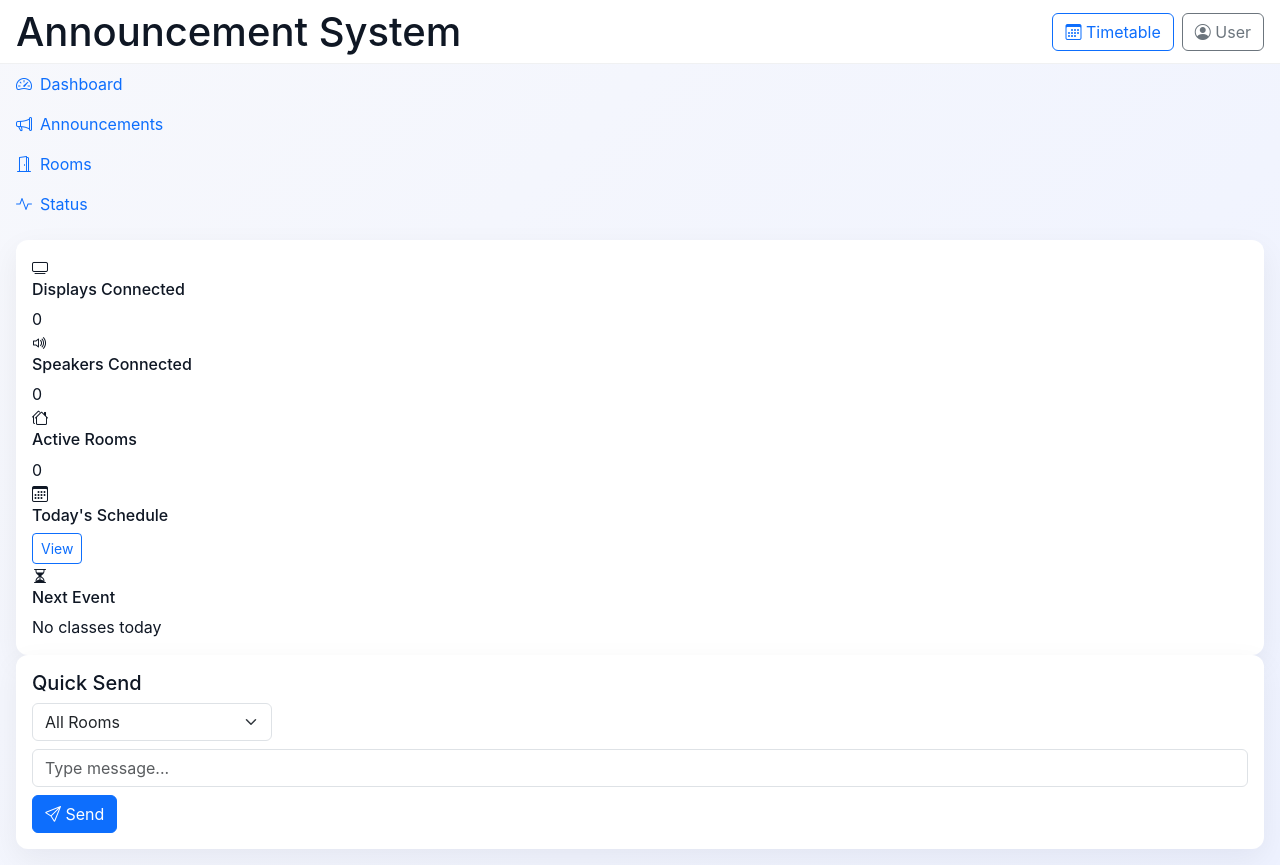
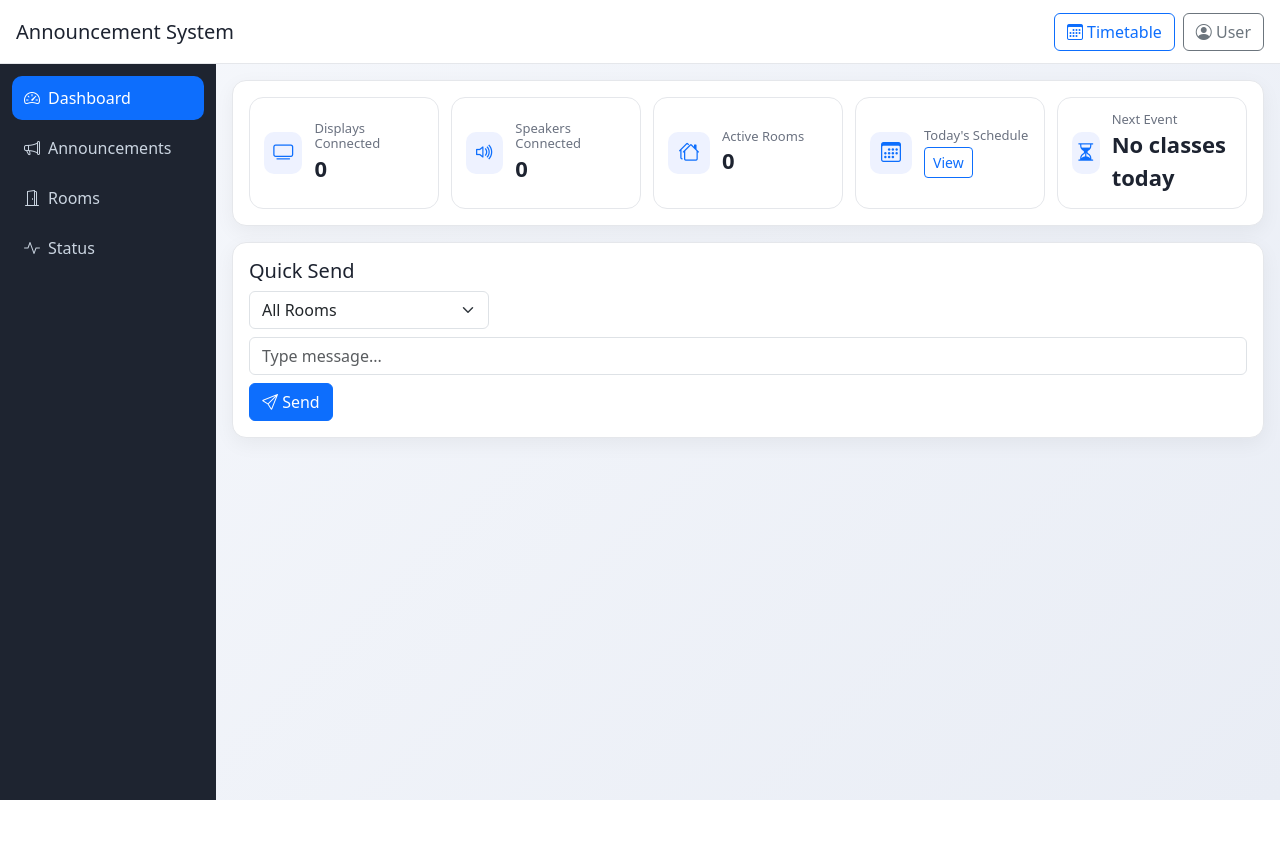
Before and after one commit to challaSaiBharath/my-iot-project, a plain HTML site: page index.html in a window 1280 px wide. After the commit the page ends 800 px from the top, so only its background shows below. Drawn offline with nearby package versions, Linux system fonts and the light colour scheme; no server answers.

Commit message:
Refactor CSS variables and styles for layout

```diff
--- a/style.css
+++ b/style.css
@@ -1,46 +1,98 @@
 :root{
-  --bg1:#f7f8fc;
-  --panel:#ffffff;
-  --accent:#0d6efd;
-}
-/* timetable row delete button full row effect */
-.timetable-row-delete {
-  transition: all 0.25s ease;
-  background-color: #ffebeb !important;
+  --bg1:#f6f8fc; --bg2:#e9edf5;
+  --card:#ffffff; --primary:#0d6efd; --text:#1d2330;
+  --muted:#6b7280; --accent:#eef2ff; --ok:#22c55e; --warn:#f59e0b; --bad:#ef4444;
 }
 
-/* layout */
-body{margin:0;font-family:Inter,system-ui,-apple-system,Segoe UI,Roboto,'Helvetica Neue',Arial;background:linear-gradient(135deg,var(--bg1),#eef2ff);color:#0f1724}
-.app-header{background:var(--panel);border-bottom:1px solid rgba(15,23,36,0.06);display:flex;align-items:center;justify-content:space-between;height:64px;padding:0 16px}
-.app-title{font-size:18px;font-weight:700}
-.app-body{min-height:calc(100vh - 64px);display:flex}
-.sidebar{width:240px;background:linear-gradient(180deg,#0f1724,#0b1224);color:#e6eef8;padding-top:18px}
-.sidebar .nav-link{color:rgba(255,255,255,0.9);padding:10px 14px;border-radius:8px;margin-bottom:8px;display:block;text-decoration:none}
-.sidebar .nav-link.active,.sidebar .nav-link:hover{background:linear-gradient(90deg,var(--accent),#00b894);color:white;transform:translateX(6px)}
-main{padding:24px}
+*{box-sizing:border-box}
+body{
+  margin:0;
+  font-family: system-ui, -apple-system, "Segoe UI", Roboto, "Helvetica Neue", Arial;
+  color:var(--text);
+  background: linear-gradient(135deg,var(--bg1),var(--bg2));
+  min-height:100vh;
+}
 
-/* Dashboard panels grid */
-.panel-grid{display:grid;grid-template-columns:repeat(auto-fit,minmax(200px,1fr));gap:16px;margin-bottom:18px}
-.panel{background:var(--panel);border-radius:12px;padding:16px;box-shadow:0 10px 30px rgba(16,24,40,0.06)}
-.panel h4{margin:0 0 8px 0;font-size:14px}
-.panel .big{font-size:28px;font-weight:700}
+.app-header{
+  height:64px; background:#fff; border-bottom:1px solid #e5e7eb;
+  position:sticky; top:0; z-index:10;
+}
+.app-header h1{ font-size:20px; }
 
-/* announcements layout */
-.announcement-layout{display:grid;grid-template-columns:320px 1fr;gap:16px}
-.room-switch{display:flex;justify-content:space-between;align-items:center;padding:8px;border-radius:8px;background:#f8fafc;margin-bottom:8px}
+.app-shell{ display:flex; align-items:stretch; min-height:calc(100vh - 64px); }
 
-/* announcement history */
-#announcementHistory{max-height:250px;overflow:auto;padding:8px;background:#fff;border-radius:8px;border:1px solid #eee}
+.app-sidebar{
+  width:240px; background:#1e2430; color:#cbd5e1;
+  padding:12px; position:sticky; top:64px; height:calc(100vh - 64px);
+}
+.app-sidebar .nav-link{
+  color:#cbd5e1; border-radius:10px; margin-bottom:6px; padding:10px 12px;
+  transition:.15s ease; display:flex; align-items:center;
+}
+.app-sidebar .nav-link:hover{ background:#2b3342; color:#fff;}
+.app-sidebar .nav-link.active{ background:var(--primary); color:#fff; }
 
-/* side panel / timetable */
-.side-panel{position:fixed;right:-520px;top:64px;width:520px;height:calc(100vh - 64px);background:var(--panel);box-shadow:-10px 0 40px rgba(2,6,23,0.08);transition:right .28s ease;padding:16px;z-index:50}
-.side-panel.open{right:0}
-.side-panel-header{border-bottom:1px solid rgba(0,0,0,0.04);padding-bottom:8px}
-.timetable-row{display:flex;justify-content:space-between;padding:10px;border-bottom:1px dashed #f0f0f0}
+.app-main{
+  flex:1; max-width:100%; padding:24px;
+}
+.panel{
+  background:var(--card); border:1px solid #e5e7eb; border-radius:14px;
+  padding:16px; margin-bottom:16px; box-shadow:0 6px 20px rgba(0,0,0,.05);
+}
 
-/* rooms list */
-.room-card{display:flex;justify-content:space-between;align-items:center;padding:10px;background:#fff;border-radius:8px;margin-bottom:8px;box-shadow:0 2px 8px rgba(2,6,23,0.03)}
+.grid-cards{ display:grid; grid-template-columns: repeat(5,minmax(190px,1fr)); gap:12px; }
+@media (max-width:1100px){ .grid-cards{ grid-template-columns: repeat(2,1fr); } }
+@media (max-width:640px){ .grid-cards{ grid-template-columns: 1fr; } }
 
-/* small */
-.btn-small{padding:4px 8px;font-size:13px}
-.hidden{display:none}
+.card-kpi{
+  background:#fff; border:1px solid #e5e7eb; border-radius:14px; padding:14px;
+  display:flex; align-items:center; gap:12px;
+}
+.kpi-icon{
+  width:42px; height:42px; display:grid; place-items:center;
+  border-radius:10px; background:var(--accent); color:var(--primary);
+  font-size:20px;
+}
+.kpi-body h6{ margin:0; font-size:13px; color:#6b7280;}
+.kpi-body div{ font-weight:700; font-size:22px;}
+
+.badge-online{ display:inline-flex; align-items:center; gap:6px; font-size:12px; color:#16a34a;}
+.badge-online::before{ content:""; width:8px; height:8px; background:#16a34a; border-radius:999px; display:inline-block; }
+
+.switch{
+  position:relative; width:46px; height:24px; display:inline-block;
+}
+.switch input{ display:none; }
+.switch .track{
+  position:absolute; inset:0; background:#e5e7eb; border-radius:999px; transition:.2s;
+}
+.switch .thumb{
+  position:absolute; top:3px; left:3px; width:18px; height:18px; background:#fff;
+  border-radius:999px; transition:.2s; box-shadow:0 2px 4px rgba(0,0,0,.15);
+}
+.switch input:checked + .track{ background:#3b82f6; }
+.switch input:checked + .track .thumb{ transform:translateX(22px); }
+
+.list-room{
+  display:flex; align-items:center; justify-content:space-between;
+  padding:10px 12px; border:1px solid #e5e7eb; border-radius:10px; margin-bottom:8px; background:#fff;
+}
+
+.ann-tabs{
+  display:flex; gap:8px; flex-wrap:wrap;
+}
+.ann-tab{
+  padding:8px 12px; border:1px dashed #d1d5db; border-radius:999px; cursor:pointer; user-select:none;
+}
+.ann-tab.active{ background:var(--primary); color:#fff; border-color:transparent; }
+
+.preview{
+  border:1px dashed #d1d5db; border-radius:12px; min-height:120px; display:grid; place-items:center; color:#6b7280;
+}
+
+.small-muted{ color:var(--muted); font-size:12px; }
+
+.tt-tabs{ display:flex; gap:8px; flex-wrap:wrap; }
+.tt-tabs .btn{ border-radius:999px; }
+
+.table thead th{ background:#f9fafb; }
```
